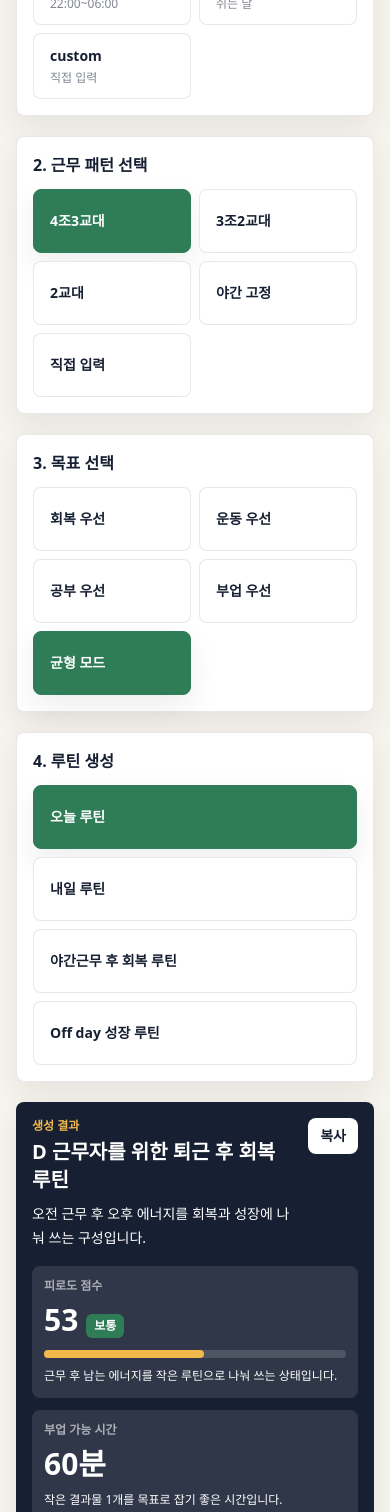
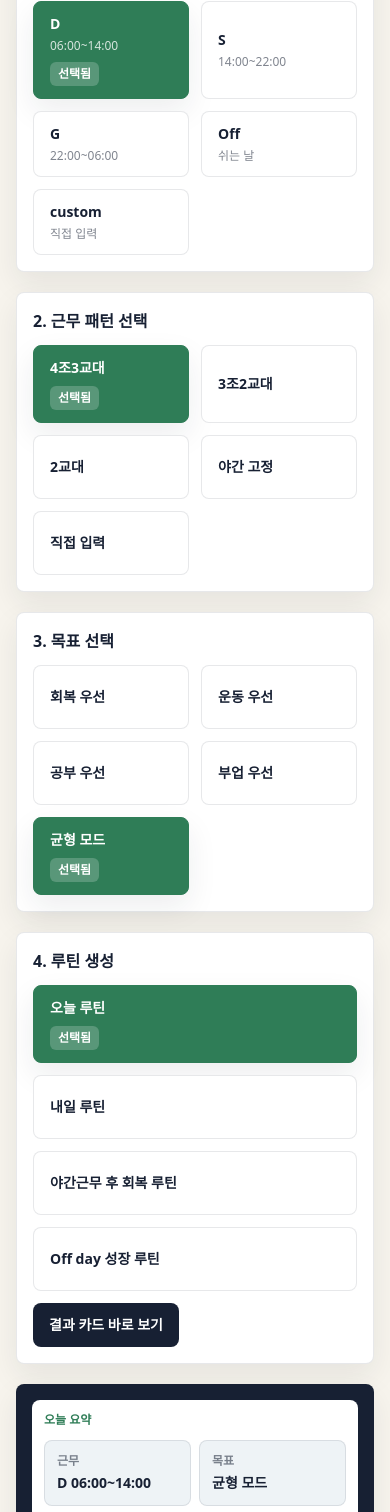
Before and after one commit to JAEHOLEE0215/shiftmate-korea, a Next.js app: page / in a window 390 px wide. Shown: the part 432-1944 px from the top of the page. Built offline with nearby package versions, Linux system fonts and the light colour scheme.

Commit message:
Enhance shift worker UX and SEO content

```diff
--- a/app/page.tsx
+++ b/app/page.tsx
@@ -33,6 +33,7 @@ const routineTypes: RoutineType[] = [
   "야간근무 후 회복 루틴",
   "Off day 성장 루틴",
 ];
+const heroBadges = ["4조3교대", "야간근무", "수면 루틴", "부업 시간", "인수인계 메모"];
 
 export default function Home() {
   const [input, setInput] = useState<RoutineInput>(defaultInput);
@@ -54,6 +55,12 @@ export default function Home() {
     window.localStorage.setItem(storageKey, JSON.stringify(input));
   }, [input]);
 
+  useEffect(() => {
+    if (!copied) return;
+    const timer = window.setTimeout(() => setCopied(false), 1600);
+    return () => window.clearTimeout(timer);
+  }, [copied]);
+
   function updateInput<T extends keyof RoutineInput>(key: T, value: RoutineInput[T]) {
     setInput((current) => ({ ...current, [key]: value }));
     setCopied(false);
@@ -69,16 +76,25 @@ export default function Home() {
       <header className="pt-2">
         <p className="text-sm font-bold text-leaf">ShiftMate Korea</p>
         <h1 className="mt-1 text-3xl font-extrabold leading-10 text-ink">
-          교대근무자를 위한 루틴·수면·부업 플래너
+          4조3교대·야간근무자를 위한 현실 루틴 플래너
         </h1>
-        <p className="mt-3 text-sm leading-6 text-ink/65">
-          근무표와 목표를 고르면 수면, 운동, 공부, 부업 시간을 한 번에 정리합니다.
-          회원가입, 결제, 광고 없이 이 기기 안에만 저장됩니다.
+        <p className="mt-3 break-keep text-sm leading-6 text-ink/65">
+          D/S/G/Off 근무표에 맞춰 수면, 운동, 공부, 부업 시간을 오늘 바로 실행 가능한 루틴으로 정리합니다.
         </p>
+        <p className="mt-3 rounded-lg bg-white px-4 py-3 text-sm font-bold text-ink shadow-soft">
+          회원가입 없음 · 결제 없음 · 이 기기 안에만 저장
+        </p>
+        <div className="mt-3 flex flex-wrap gap-2">
+          {heroBadges.map((badge) => (
+            <span key={badge} className="rounded-md bg-leaf/10 px-3 py-2 text-xs font-bold text-leaf">
+              {badge}
+            </span>
+          ))}
+        </div>
       </header>
 
       <Section title="1. 근무 타입 선택" description="오늘 또는 기준이 되는 근무를 고르세요.">
-        <div className="grid grid-cols-2 gap-2 sm:grid-cols-5">
+        <div className="grid grid-cols-2 gap-3 sm:grid-cols-5">
           {shifts.map((shift) => (
             <OptionButton
               key={shift.value}
@@ -86,6 +102,7 @@ export default function Home() {
               subLabel={shift.subLabel}
               selected={input.shiftType === shift.value}
               onSelect={(value) => updateInput("shiftType", value)}
+              ariaLabel={`${shift.label} 근무 타입 선택`}
             />
           ))}
         </div>
@@ -94,19 +111,21 @@ export default function Home() {
             value={input.customShift}
             onChange={(event) => updateInput("customShift", event.target.value)}
             placeholder="예: 08:00~17:00, 잔업 2시간"
+            aria-label="직접 입력 근무 시간"
             className="mt-3 w-full rounded-lg border border-ink/10 bg-mist px-4 py-3 text-sm outline-none focus:border-leaf"
           />
         ) : null}
       </Section>
 
       <Section title="2. 근무 패턴 선택">
-        <div className="grid grid-cols-2 gap-2 sm:grid-cols-5">
+        <div className="grid grid-cols-2 gap-3 sm:grid-cols-5">
           {patterns.map((pattern) => (
             <OptionButton
               key={pattern}
               label={pattern}
               selected={input.pattern === pattern}
               onSelect={(value) => updateInput("pattern", value)}
+              ariaLabel={`${pattern} 근무 패턴 선택`}
             />
           ))}
         </div>
@@ -115,44 +134,121 @@ export default function Home() {
             value={input.customPattern}
             onChange={(event) => updateInput("customPattern", event.target.value)}
             placeholder="예: 4근2휴, 주주야야비휴"
+            aria-label="직접 입력 근무 패턴"
             className="mt-3 w-full rounded-lg border border-ink/10 bg-mist px-4 py-3 text-sm outline-none focus:border-leaf"
           />
         ) : null}
       </Section>
 
       <Section title="3. 목표 선택">
-        <div className="grid grid-cols-2 gap-2 sm:grid-cols-5">
+        <div className="grid grid-cols-2 gap-3 sm:grid-cols-5">
           {goals.map((goal) => (
             <OptionButton
               key={goal}
               label={goal}
               selected={input.goal === goal}
               onSelect={(value) => updateInput("goal", value)}
+              ariaLabel={`${goal} 목표 선택`}
             />
           ))}
         </div>
       </Section>
 
       <Section title="4. 루틴 생성">
-        <div className="grid grid-cols-1 gap-2 sm:grid-cols-4">
+        <div className="grid grid-cols-1 gap-3 sm:grid-cols-4">
           {routineTypes.map((routineType) => (
             <OptionButton
               key={routineType}
               label={routineType}
               selected={input.routineType === routineType}
               onSelect={(value) => updateInput("routineType", value)}
+              ariaLabel={`${routineType} 선택`}
             />
           ))}
         </div>
+        <a
+          href="#result"
+          className="mt-3 inline-flex min-h-11 items-center rounded-lg bg-ink px-4 py-2 text-sm font-bold text-white"
+          aria-label="생성된 루틴 결과 카드로 이동"
+        >
+          결과 카드 바로 보기
+        </a>
       </Section>
 
       <RoutineResult input={input} result={result} onCopy={copyRoutine} copied={copied} />
 
+      <InfoSections />
+
       <footer className="pb-5 text-xs leading-5 text-ink/55">
-        <p>의학적 판단이나 치료 안내가 아닌 생활 루틴 참고용입니다.</p>
+        <p>의학적 조언이 아닌 생활 루틴 참고용입니다.</p>
         <p>수면 부족, 무리한 운동, 과로를 권장하지 않습니다.</p>
         <p>무료 웹앱이며 로그인과 결제 기능은 없습니다.</p>
       </footer>
     </main>
   );
 }
+
+function InfoSections() {
+  return (
+    <div className="space-y-4">
+      <Section title="교대근무 루틴이 어려운 이유">
+        <p className="break-keep text-sm leading-6 text-ink/65">
+          4조3교대, 3조2교대, 야간근무는 매일 같은 시간에 자고 일어나기 어렵습니다.
+          그래서 일반 일정 앱만으로는 수면, 식사, 운동, 공부, 부업 시간을 현실적으로 나누기 어렵습니다.
+        </p>
+      </Section>
+
+      <Section title="야간근무 후에는 회복 블록이 먼저입니다">
+        <p className="break-keep text-sm leading-6 text-ink/65">
+          야간근무 후에는 무리한 운동이나 긴 부업보다 수면, 식사, 가벼운 정리부터 배치하는 편이 현실적입니다.
+          이 내용은 생활 루틴 참고용이며 개인 상황에 맞게 줄여서 사용하세요.
+        </p>
+      </Section>
+
+      <Section title="교대근무자가 부업 시간을 만들 때 주의할 점">
+        <p className="break-keep text-sm leading-6 text-ink/65">
+          피로도가 높은 날에는 긴 작업보다 짧은 메모, 아이디어 정리, 가벼운 수정 작업처럼 부담 낮은 작업을 추천합니다.
+          작은 결과물을 반복해서 쌓는 방식이 교대근무 일정에 더 잘 맞습니다.
+        </p>
+      </Section>
+
+      <Section title="자주 묻는 질문">
+        <div className="space-y-3">
+          <Faq
+            question="4조3교대 근무자도 매일 같은 루틴을 가져야 하나요?"
+            answer="매일 같은 시간표를 고정하기보다 D/S/G/Off에 맞춰 바꾸는 편이 현실적입니다. 이 서비스는 생활 루틴 참고용으로 근무 타입별 기준 루틴을 제안합니다."
+          />
+          <Faq
+            question="야간근무 후 바로 운동해도 되나요?"
+            answer="야간근무 후에는 긴 운동보다 수면, 식사, 가벼운 정리부터 배치하는 방식으로 안내합니다. 의학적 조언이 아닌 생활 루틴 참고용입니다."
+          />
+          <Faq
+            question="교대근무 중 부업 시간은 언제 잡는 게 좋나요?"
+            answer="피로도가 낮은 날은 퇴근 후 회복 뒤, Off day는 오후 집중 블록에 잡는 식으로 나눌 수 있습니다. 이 기준은 생활 루틴 참고용입니다."
+          />
+          <Faq
+            question="이 서비스는 수면 의학 조언인가요?"
+            answer="아닙니다. ShiftMate Korea는 의학적 조언이 아닌 생활 루틴 참고용 웹앱입니다."
+          />
+        </div>
+      </Section>
+
+      <Section title="휴대폰 홈 화면에 추가해서 사용하세요">
+        <ul className="space-y-2 text-sm leading-6 text-ink/65">
+          <li>iPhone Safari: 공유 버튼 → 홈 화면에 추가</li>
+          <li>Android Chrome: 메뉴 → 홈 화면에 추가</li>
+          <li>앱 설치 없이 웹앱처럼 빠르게 다시 열 수 있습니다.</li>
+        </ul>
+      </Section>
+    </div>
+  );
+}
+
+function Faq({ question, answer }: { question: string; answer: string }) {
+  return (
+    <article className="rounded-lg bg-mist p-3">
+      <h3 className="text-sm font-bold text-ink">{question}</h3>
+      <p className="mt-1 break-keep text-sm leading-6 text-ink/65">{answer}</p>
+    </article>
+  );
+}
--- a/components/OptionButton.tsx
+++ b/components/OptionButton.tsx
@@ -5,6 +5,7 @@ type OptionButtonProps<T extends string> = {
   selected: boolean;
   onSelect: (value: T) => void;
   subLabel?: string;
+  ariaLabel?: string;
 };
 
 export function OptionButton<T extends string>({
@@ -12,11 +13,14 @@ export function OptionButton<T extends string>({
   selected,
   onSelect,
   subLabel,
+  ariaLabel,
 }: OptionButtonProps<T>) {
   return (
     <button
       type="button"
       onClick={() => onSelect(label)}
+      aria-label={ariaLabel ?? `${label} 선택`}
+      aria-pressed={selected}
       className={`min-h-16 rounded-lg border px-4 py-3 text-left transition ${
         selected
           ? "border-leaf bg-leaf text-white shadow-soft"
@@ -29,6 +33,11 @@ export function OptionButton<T extends string>({
           {subLabel}
         </span>
       ) : null}
+      {selected ? (
+        <span className="mt-2 inline-block rounded-md bg-white/20 px-2 py-1 text-xs font-bold">
+          선택됨
+        </span>
+      ) : null}
     </button>
   );
 }
--- a/components/RoutineResult.tsx
+++ b/components/RoutineResult.tsx
@@ -1,7 +1,8 @@
 "use client";
 
+import { useEffect, useState } from "react";
 import type { RoutineInput, RoutineResult as RoutineResultType } from "@/lib/routine";
-import { formatRoutineText } from "@/lib/routine";
+import { formatHandoverMemo, formatRoutineText, getShiftText } from "@/lib/routine";
 
 type RoutineResultProps = {
   input: RoutineInput;
@@ -18,15 +19,48 @@ const toneClass = {
 };
 
 function fatigueColor(score: number) {
-  if (score >= 80) return "bg-coral text-white";
-  if (score >= 60) return "bg-amber text-ink";
+  if (score >= 70) return "bg-coral text-white";
+  if (score >= 40) return "bg-amber text-ink";
   return "bg-leaf text-white";
 }
 
 export function RoutineResult({ input, result, onCopy, copied }: RoutineResultProps) {
+  const [memoCopied, setMemoCopied] = useState(false);
+
+  useEffect(() => {
+    if (!memoCopied) return;
+    const timer = window.setTimeout(() => setMemoCopied(false), 1600);
+    return () => window.clearTimeout(timer);
+  }, [memoCopied]);
+
+  async function copyHandoverMemo() {
+    await navigator.clipboard.writeText(formatHandoverMemo(result));
+    setMemoCopied(true);
+  }
+
   return (
-    <section className="rounded-lg bg-ink p-4 text-white shadow-soft">
-      <div className="flex items-start justify-between gap-3">
+    <section id="result" className="scroll-mt-4 rounded-lg bg-ink p-4 text-white shadow-soft">
+      <div className="rounded-lg bg-white p-3 text-ink">
+        <p className="text-xs font-bold text-leaf">오늘 요약</p>
+        <div className="mt-3 grid grid-cols-2 gap-2 sm:grid-cols-5">
+          <SummaryItem label="근무" value={getShiftText(input)} />
+          <SummaryItem label="목표" value={input.goal} />
+          <div className="rounded-lg border border-ink/10 bg-mist p-3">
+            <p className="text-xs font-bold text-ink/55">피로도</p>
+            <div className="mt-1 flex items-end gap-2">
+              <span className="text-3xl font-extrabold">{result.fatigueScore}</span>
+              <span className="pb-1 text-xs font-bold">점</span>
+            </div>
+            <span className={`mt-2 inline-block rounded-md px-2 py-1 text-xs font-bold ${fatigueColor(result.fatigueScore)}`}>
+              {result.fatigueLabel}
+            </span>
+          </div>
+          <SummaryItem label="권장 모드" value={result.recommendedMode} />
+          <SummaryItem label="부업 시간" value={result.sideHustleTime.label} />
+        </div>
+      </div>
+
+      <div className="mt-4 flex items-start justify-between gap-3">
         <div>
           <p className="text-xs font-bold text-amber">생성 결과</p>
           <h2 className="mt-1 text-xl font-extrabold leading-7">{result.title}</h2>
@@ -35,15 +69,21 @@ export function RoutineResult({ input, result, onCopy, copied }: RoutineResultPr
         <button
           type="button"
           onClick={onCopy}
-          className="shrink-0 rounded-lg bg-white px-3 py-2 text-sm font-bold text-ink"
+          aria-label="전체 루틴 공유용 텍스트 복사"
+          className="min-h-11 shrink-0 rounded-lg bg-white px-4 py-2 text-sm font-bold text-ink"
         >
-          {copied ? "복사됨" : "복사"}
+          {copied ? "복사됨" : "전체 복사"}
         </button>
+      </div>
+
+      <div className="mt-4 rounded-lg border border-amber/40 bg-amber/15 p-3">
+        <p className="text-sm font-bold text-white">오늘의 핵심 루틴</p>
+        <p className="mt-1 break-keep text-sm leading-6 text-white/78">{result.coreRoutine}</p>
       </div>
 
       <div className="mt-4 grid grid-cols-1 gap-3 sm:grid-cols-2">
         <div className="rounded-lg bg-white/10 p-3">
-          <p className="text-xs font-bold text-white/60">피로도 점수</p>
+          <p className="text-xs font-bold text-white/60">피로도 설명</p>
           <div className="mt-2 flex items-end gap-2">
             <span className="text-3xl font-extrabold">{result.fatigueScore}</span>
             <span className={`rounded-md px-2 py-1 text-xs font-bold ${fatigueColor(result.fatigueScore)}`}>
@@ -51,26 +91,19 @@ export function RoutineResult({ input, result, onCopy, copied }: RoutineResultPr
             </span>
           </div>
           <div className="mt-3 h-2 rounded-full bg-white/15">
-            <div
-              className="h-2 rounded-full bg-amber"
-              style={{ width: `${result.fatigueScore}%` }}
-            />
+            <div className="h-2 rounded-full bg-amber" style={{ width: `${result.fatigueScore}%` }} />
           </div>
-          <p className="mt-2 text-xs leading-5 text-white/68">{result.fatigueNote}</p>
+          <p className="mt-2 break-keep text-xs leading-5 text-white/68">{result.fatigueNote}</p>
         </div>
 
         <div className="rounded-lg bg-white/10 p-3">
-          <p className="text-xs font-bold text-white/60">
-            {result.sideHustleTime.focusLabel ?? "부업 가능 시간"}
-          </p>
+          <p className="text-xs font-bold text-white/60">오늘 확보 가능한 부업 시간</p>
           <p className="mt-2 text-3xl font-extrabold">{result.sideHustleTime.label}</p>
-          <p className="mt-2 text-xs leading-5 text-white/68">{result.sideHustleTime.note}</p>
+          <p className="mt-1 text-xs text-white/60">예상 가능 시간: {result.sideHustleTime.minutes}분 기준</p>
+          <p className="mt-3 text-sm font-bold text-white">추천 작업 유형</p>
+          <p className="mt-1 break-keep text-sm leading-6 text-white/78">{result.sideHustleTime.workType}</p>
+          <p className="mt-2 break-keep text-xs leading-5 text-white/68">{result.sideHustleTime.note}</p>
         </div>
-      </div>
-
-      <div className="mt-4 rounded-lg border border-amber/40 bg-amber/15 p-3">
-        <p className="text-sm font-bold text-white">오늘의 핵심 루틴</p>
-        <p className="mt-1 text-sm leading-6 text-white/78">{result.coreRoutine}</p>
       </div>
 
       <div className="mt-4 space-y-2">
@@ -83,7 +116,7 @@ export function RoutineResult({ input, result, onCopy, copied }: RoutineResultPr
               <p className="w-24 shrink-0 text-sm font-extrabold">{item.time}</p>
               <div>
                 <h3 className="text-sm font-bold">{item.title}</h3>
-                <p className="mt-1 text-sm leading-5 text-ink/65">{item.detail}</p>
+                <p className="mt-1 break-keep text-sm leading-5 text-ink/65">{item.detail}</p>
               </div>
             </div>
           </article>
@@ -94,13 +127,25 @@ export function RoutineResult({ input, result, onCopy, copied }: RoutineResultPr
         <h3 className="text-sm font-bold">오늘의 추천 행동 3개</h3>
         <ol className="mt-2 list-decimal space-y-2 pl-5 text-sm leading-6 text-white/78">
           {result.actions.map((action) => (
-            <li key={action}>{action}</li>
+            <li className="break-keep" key={action}>
+              {action}
+            </li>
           ))}
         </ol>
       </div>
 
       <div className="mt-3 rounded-lg bg-white/10 p-3">
-        <h3 className="text-sm font-bold">{result.handoverMemo.title}</h3>
+        <div className="flex items-start justify-between gap-3">
+          <h3 className="text-sm font-bold">{result.handoverMemo.title}</h3>
+          <button
+            type="button"
+            onClick={copyHandoverMemo}
+            aria-label="인수인계 메모만 복사"
+            className="min-h-11 shrink-0 rounded-lg bg-white px-4 py-2 text-sm font-bold text-ink"
+          >
+            {memoCopied ? "복사됨" : "메모 복사"}
+          </button>
+        </div>
         <div className="mt-2 space-y-2 text-sm leading-6 text-white/78">
           {result.handoverMemo.lines.map((line) => (
             <p key={line}>{line}</p>
@@ -110,7 +155,7 @@ export function RoutineResult({ input, result, onCopy, copied }: RoutineResultPr
 
       <div className="mt-3 rounded-lg border border-coral/40 bg-coral/15 p-3 text-sm leading-6 text-white/82">
         <p className="font-bold text-white">피로도 주의</p>
-        <p>{result.caution}</p>
+        <p className="break-keep">{result.caution}</p>
       </div>
 
       <textarea
@@ -122,3 +167,12 @@ export function RoutineResult({ input, result, onCopy, copied }: RoutineResultPr
     </section>
   );
 }
+
+function SummaryItem({ label, value }: { label: string; value: string }) {
+  return (
+    <div className="rounded-lg border border-ink/10 bg-mist p-3">
+      <p className="text-xs font-bold text-ink/55">{label}</p>
+      <p className="mt-1 break-keep text-sm font-extrabold leading-5">{value}</p>
+    </div>
+  );
+}
--- a/lib/routine.ts
+++ b/lib/routine.ts
@@ -28,6 +28,7 @@ export type SideHustleTime = {
   minutes: number;
   note: string;
   focusLabel?: string;
+  workType: string;
 };
 
 export type HandoverMemo = {
@@ -44,6 +45,7 @@ export type RoutineResult = {
   fatigueScore: number;
   fatigueLabel: string;
   fatigueNote: string;
+  recommendedMode: string;
   sideHustleTime: SideHustleTime;
   handoverMemo: HandoverMemo;
   coreRoutine: string;
@@ -58,6 +60,7 @@ type RoutineBase = Omit<
   | "fatigueScore"
   | "fatigueLabel"
   | "fatigueNote"
+  | "recommendedMode"
   | "sideHustleTime"
   | "handoverMemo"
   | "coreRoutine"
@@ -122,35 +125,29 @@ export function createRoutine(input: RoutineInput): RoutineResult {
   return dayRoutine(input);
 }
 
+export function formatHandoverMemo(result: RoutineResult) {
+  return result.handoverMemo.lines.join("\n");
+}
+
 export function formatRoutineText(input: RoutineInput, result: RoutineResult) {
-  const rows = result.schedule
-    .map((item) => `- ${item.time} ${item.title}: ${item.detail}`)
-    .join("\n");
+  const coreSteps = result.schedule.map((item, index) => `${index + 1}. ${item.title}`).join("\n");
   const actions = result.actions.map((action, index) => `${index + 1}. ${action}`).join("\n");
-  const memo = result.handoverMemo.lines.map((line) => `- ${line}`).join("\n");
 
-  return `[ShiftMate Korea]
+  return `[ShiftMate Korea 루틴]
 근무: ${getShiftText(input)}
 패턴: ${getPatternText(input)}
 목표: ${input.goal}
-피로도: ${result.fatigueScore}점 (${result.fatigueLabel})
+피로도: ${result.fatigueScore}점 / ${result.fatigueLabel}
 부업 가능 시간: ${result.sideHustleTime.label}
 
-오늘의 핵심 루틴
-${result.coreRoutine}
+오늘 핵심 루틴:
+${coreSteps}
 
-시간표
-${rows}
-
-추천 행동 3개
+추천 행동:
 ${actions}
 
-인수인계 메모 템플릿
-${memo}
-
-주의
-${result.caution}
-의학적 판단이나 치료 안내가 아닌 생활 루틴 참고용입니다.
+주의:
+의학적 조언이 아닌 생활 루틴 참고용입니다.
 수면 부족, 무리한 운동, 과로를 권장하지 않습니다.`;
 }
 
@@ -185,7 +182,7 @@ function swingRoutine(input: RoutineInput): RoutineResult {
 function nightRecovery(input: RoutineInput): RoutineResult {
   return buildResult(input, {
     title: "야간근무 후 회복 루틴",
-    summary: "퇴근 후 수면을 최우선으로 두고 몸을 천천히 회복시키는 구성입니다.",
+    summary: "퇴근 후 수면을 먼저 두고 짧은 정리와 휴식 위주로 배치한 구성입니다.",
     schedule: [
       ["06:20", "퇴근 직후", "빛 자극을 줄이고 바로 귀가하기", "care"],
       ["07:00", "가벼운 식사", "과식하지 말고 잠을 방해하지 않는 양만 먹기", "care"],
@@ -238,13 +235,14 @@ function buildResult(input: RoutineInput, base: RoutineBase): RoutineResult {
     })),
     actions: [
       goalAction[input.goal],
-      fatigueScore >= 75 ? "오늘은 추가 계획을 줄이고 짧게만 진행하기" : "작은 할 일 1개를 끝내기",
+      fatigueScore >= 70 ? "오늘은 추가 계획을 줄이고 짧게만 진행하기" : "작은 할 일 1개를 끝내기",
       `${getPatternText(input)} 리듬에 맞춰 다음 근무 준비물 미리 챙기기`,
     ],
     caution: cautionText(input, fatigueScore),
     fatigueScore,
     fatigueLabel: fatigueLabel(fatigueScore),
     fatigueNote: fatigueNote(input, fatigueScore),
+    recommendedMode: recommendedMode(fatigueScore),
     sideHustleTime,
     handoverMemo: createHandoverMemo(),
     coreRoutine: createCoreRoutine(input, fatigueScore, sideHustleTime),
@@ -276,45 +274,64 @@ function calculateFatigueScore(input: RoutineInput) {
 
 function calculateSideHustleTime(input: RoutineInput, fatigueScore: number): SideHustleTime {
   if (input.shiftType === "Off" || input.routineType === "Off day 성장 루틴") {
-    const minutes = input.goal === "회복 우선" ? 60 : input.goal === "부업 우선" ? 180 : 120;
+    const minutes = input.goal === "회복 우선" ? 60 : input.goal === "부업 우선" ? 120 : 90;
     return {
-      label: `${minutes}분`,
+      label: minutes >= 120 ? "1~2시간" : `${minutes}분`,
       minutes,
       focusLabel: "집중 작업 가능 시간",
       note:
         input.goal === "회복 우선"
           ? "쉬는 날이어도 회복을 먼저 두고 60분 안에서 진행하세요."
           : "Off day는 집중 작업 가능 시간을 따로 잡기 좋습니다.",
+      workType: sideHustleWorkType(minutes),
     };
   }
 
-  if (fatigueScore >= 80) {
+  if (input.shiftType === "G" || input.routineType === "야간근무 후 회복 루틴") {
     return {
       label: "15~30분",
       minutes: 30,
-      note: "피로도가 높아 오늘은 15~30분 이하 추천입니다.",
+      note: "긴 집중 작업보다 회복 후 짧은 메모형 부업을 추천합니다.",
+      workType: sideHustleWorkType(30),
     };
   }
 
-  if (fatigueScore >= 65) {
+  if (fatigueScore >= 70) {
     return {
-      label: "30~45분",
-      minutes: 45,
-      note: "긴 작업보다 정리, 초안, 자료 수집처럼 가벼운 작업이 맞습니다.",
+      label: "15~30분",
+      minutes: 30,
+      note: "오늘은 15~30분 이하의 가벼운 작업만 추천합니다.",
+      workType: sideHustleWorkType(30),
     };
   }
 
-  const minutes = input.goal === "부업 우선" ? 90 : 60;
+  if (fatigueScore >= 40) {
+    return {
+      label: "30~60분",
+      minutes: 60,
+      note: "긴 작업보다 초안, 자료 정리, 가벼운 수정이 맞습니다.",
+      workType: sideHustleWorkType(60),
+    };
+  }
+
+  const minutes = input.goal === "부업 우선" ? 120 : 60;
   return {
-    label: `${minutes}분`,
+    label: minutes >= 120 ? "1~2시간" : "30~60분",
     minutes,
     note: "작은 결과물 1개를 목표로 잡기 좋은 시간입니다.",
+    workType: sideHustleWorkType(minutes),
   };
+}
+
+function sideHustleWorkType(minutes: number) {
+  if (minutes <= 30) return "아이디어 메모, 블로그 초안, 가벼운 코드 수정";
+  if (minutes <= 60) return "글 1개 초안, 기능 1개 수정, 자료 정리";
+  return "집중 개발, 콘텐츠 제작, 긴 글 작성";
 }
 
 function createHandoverMemo(): HandoverMemo {
   return {
-    title: "인수인계 메모 템플릿",
+    title: "교대근무 인수인계 메모",
     lines: [
       "금일 근무 특이사항:",
       "확인 필요 항목:",
@@ -325,7 +342,7 @@ function createHandoverMemo(): HandoverMemo {
 }
 
 function createCoreRoutine(input: RoutineInput, fatigueScore: number, sideHustleTime: SideHustleTime) {
-  if (fatigueScore >= 80) {
+  if (fatigueScore >= 70) {
     return `회복 먼저, 부업은 ${sideHustleTime.label} 안에서 메모나 초안만 진행`;
   }
 
@@ -341,10 +358,15 @@ function createCoreRoutine(input: RoutineInput, fatigueScore: number, sideHustle
 }
 
 function fatigueLabel(score: number) {
-  if (score >= 80) return "높음";
-  if (score >= 60) return "주의";
-  if (score >= 35) return "보통";
-  return "낮음";
+  if (score >= 70) return "회복 우선";
+  if (score >= 40) return "균형 필요";
+  return "여유 있음";
+}
+
+function recommendedMode(score: number) {
+  if (score >= 70) return "회복 우선";
+  if (score >= 40) return "균형 유지";
+  return "짧은 집중 가능";
 }
 
 function fatigueNote(input: RoutineInput, score: number) {
@@ -358,7 +380,7 @@ function fatigueNote(input: RoutineInput, score: number) {
       : "성장형 Off day라 집중 시간은 늘리고 과한 일정은 줄였습니다.";
   }
 
-  if (score >= 75) return "계획을 줄이고 꼭 필요한 활동만 남기는 편이 좋습니다.";
+  if (score >= 70) return "계획을 줄이고 꼭 필요한 활동만 남기는 편이 좋습니다.";
   return "근무 후 남는 에너지를 작은 루틴으로 나눠 쓰는 상태입니다.";
 }
 
@@ -375,7 +397,7 @@ function cautionText(input: RoutineInput, fatigueScore: number) {
     return "야간 후에는 피로가 쌓이기 쉬우므로 강한 운동과 긴 공부를 피하세요.";
   }
 
-  if (fatigueScore >= 80) {
+  if (fatigueScore >= 70) {
     return "피로도가 높습니다. 오늘은 계획을 줄이고 쉬는 시간을 먼저 두세요.";
   }
 
```
Also changed, not shown: app/layout.tsx (+9 -0 lines), 1 other file (tests, documents, lock files or other folders).
